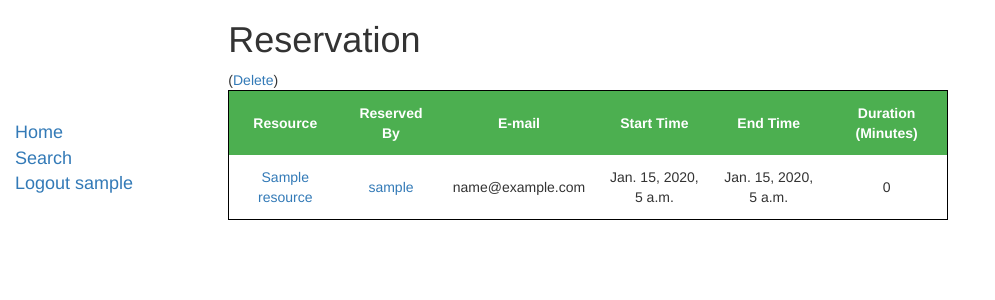
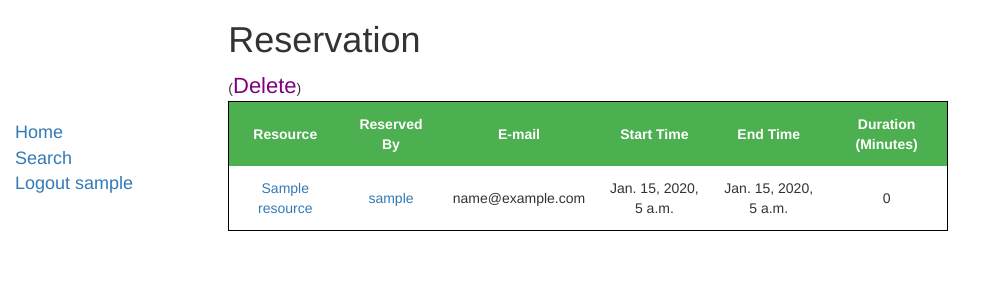
Before and after one commit to jw3877/final, a Django app: page /reservation/1/ in a window 1280 px wide. Shown: the top 300 px of the page, without its empty margins (0-995 px from the left). Run offline with Django 3.2, Linux system fonts and the light colour scheme; a user stored in the database is signed in; tables that the repository leaves empty hold one stand-in row (values such as "Sample post"); parts of the project's set-up code (start-up, migrations or seed data) failed here and were passed over; some libraries are stand-ins or nearby versions.

```diff
--- a/reservation/templates/reservation/reservation.html
+++ b/reservation/templates/reservation/reservation.html
@@ -2,7 +2,7 @@
 {% block content %}
 <h1> Reservation </h1>
 {% if reservation.owner == user %}
-(<a href="{% url 'deleteReservation' reservation.id %}">Delete</a>)
+(<a href="{% url 'deleteReservation' reservation.id %}" class="action">Delete</a>)
 {% endif %}
 {% include "reservation/snippet/reservation_highlight.html" %}
 
```
Also changed, not shown: 1 other file.
